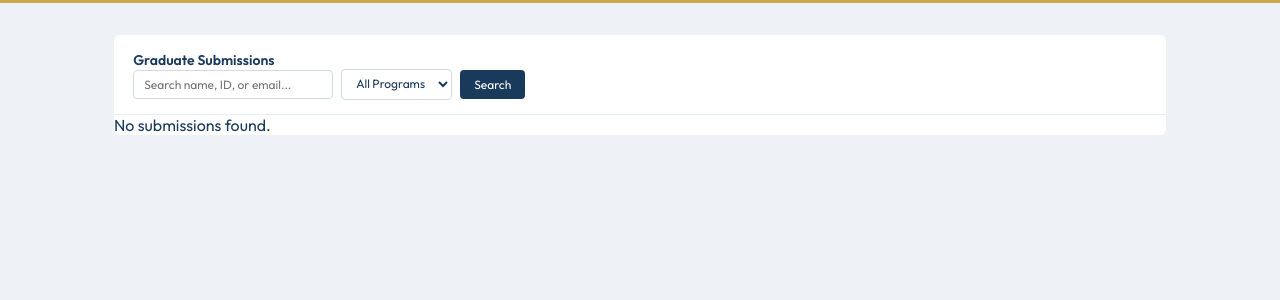
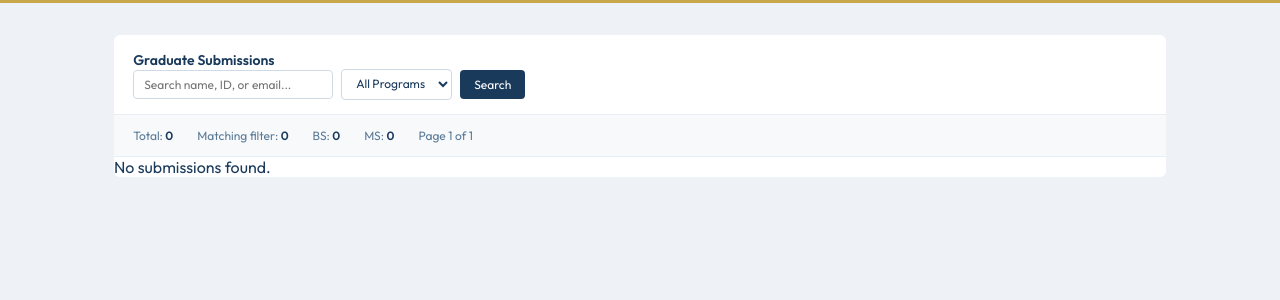
Before and after one commit to alisha-develops/fast-grad-cvs, a FastAPI app: page /admin in a window 1280 px wide. Shown: the part 47-347 px from the top of the page. Run offline with FastAPI, Linux system fonts and the light colour scheme; the visitor is signed in with stand-in values (Sample User, id 1); parts of the project's set-up code (start-up, migrations or seed data) failed here and were passed over.

Commit message:
Implement pagination and statistics display in admin panel

```diff
--- a/backend/main.py
+++ b/backend/main.py
@@ -98,9 +98,13 @@ def admin(
     request: Request,
     search: str = None,
     program: str = None,
+    page: int = 1,
     auth=Depends(require_admin)
 ):
     db = SessionLocal()
+
+    page_size = 25
+
     query = db.query(Student).filter(Student.is_deleted == False)
 
     if search:
@@ -116,7 +120,28 @@ def admin(
     if program:
         query = query.filter(Student.degree_program == program)
 
-    students = query.all()
+    total_matching = query.count()
+
+    bs_count = query.filter(Student.degree_program.ilike("BS%")).count()
+    ms_count = query.filter(Student.degree_program.ilike("MS%")).count()
+
+    total_pages = total_matching // page_size
+    if total_matching % page_size != 0:
+        total_pages = total_pages + 1
+
+    if total_pages == 0:
+        total_pages = 1
+
+    if page < 1:
+        page = 1
+    if page > total_pages:
+        page = total_pages
+
+    offset_amount = (page - 1) * page_size
+
+    students = query.offset(offset_amount).limit(page_size).all()
+
+    all_students_count = db.query(Student).filter(Student.is_deleted == False).count()
 
     all_programs = db.query(Student.degree_program).distinct().all()
     program_list = []
@@ -134,7 +159,14 @@ def admin(
             "students": students,
             "programs": program_list,
             "search": search or "",
-            "selected_program": program or ""
+            "selected_program": program or "",
+            "page": page,
+            "total_pages": total_pages,
+            "total_matching": total_matching,
+            "all_students_count": all_students_count,
+            "bs_count": bs_count,
+            "ms_count": ms_count,
+            "page_size": page_size
         }
     )
 
--- a/backend/templates/admin.html
+++ b/backend/templates/admin.html
@@ -34,6 +34,13 @@
                     {% endif %}
                 </form>
             </div>
+            <div class="stats-bar">
+                <span class="stat-item">Total: <strong>{{ all_students_count }}</strong></span>
+                <span class="stat-item">Matching filter: <strong>{{ total_matching }}</strong></span>
+                <span class="stat-item">BS: <strong>{{ bs_count }}</strong></span>
+                <span class="stat-item">MS: <strong>{{ ms_count }}</strong></span>
+                <span class="stat-item">Page {{ page }} of {{ total_pages }}</span>
+            </div>
 
             {% if students|length == 0 %}
             <div class="empty">No submissions found.</div>
@@ -66,6 +73,17 @@
                     {% endfor %}
                 </tbody>
             </table>
+            <div class="pagination">
+                {% if page > 1 %}
+                <a href="/admin?page={{ page - 1 }}{% if search %}&search={{ search }}{% endif %}{% if selected_program %}&program={{ selected_program }}{% endif %}" class="page-link">← Previous</a>
+                {% endif %}
+
+                <span class="page-current">Page {{ page }} of {{ total_pages }}</span>
+
+                {% if page < total_pages %}
+                <a href="/admin?page={{ page + 1 }}{% if search %}&search={{ search }}{% endif %}{% if selected_program %}&program={{ selected_program }}{% endif %}" class="page-link">Next →</a>
+                {% endif %}
+            </div>
             {% endif %}
         </div>
     </div>
--- a/frontend/css/admin.css
+++ b/frontend/css/admin.css
@@ -346,3 +346,44 @@ td {
 .clear-link:hover {
     text-decoration: underline;
 }
+
+.stats-bar {
+    display: flex;
+    gap: 1.5rem;
+    flex-wrap: wrap;
+    padding: 0.8rem 1.2rem;
+    background: #f7f9fb;
+    border-bottom: 1px solid #e8eef5;
+    font-size: 12px;
+    color: #5a7a96;
+}
+
+.stat-item strong {
+    color: #1a3a5c;
+}
+
+.pagination {
+    display: flex;
+    justify-content: center;
+    align-items: center;
+    gap: 1rem;
+    padding: 1rem;
+}
+
+.page-link {
+    background: #1a3a5c;
+    color: #fff;
+    padding: 6px 14px;
+    border-radius: 4px;
+    font-size: 12px;
+    text-decoration: none;
+}
+
+.page-link:hover {
+    background: #153050;
+}
+
+.page-current {
+    font-size: 12px;
+    color: #5a7a96;
+}
```
